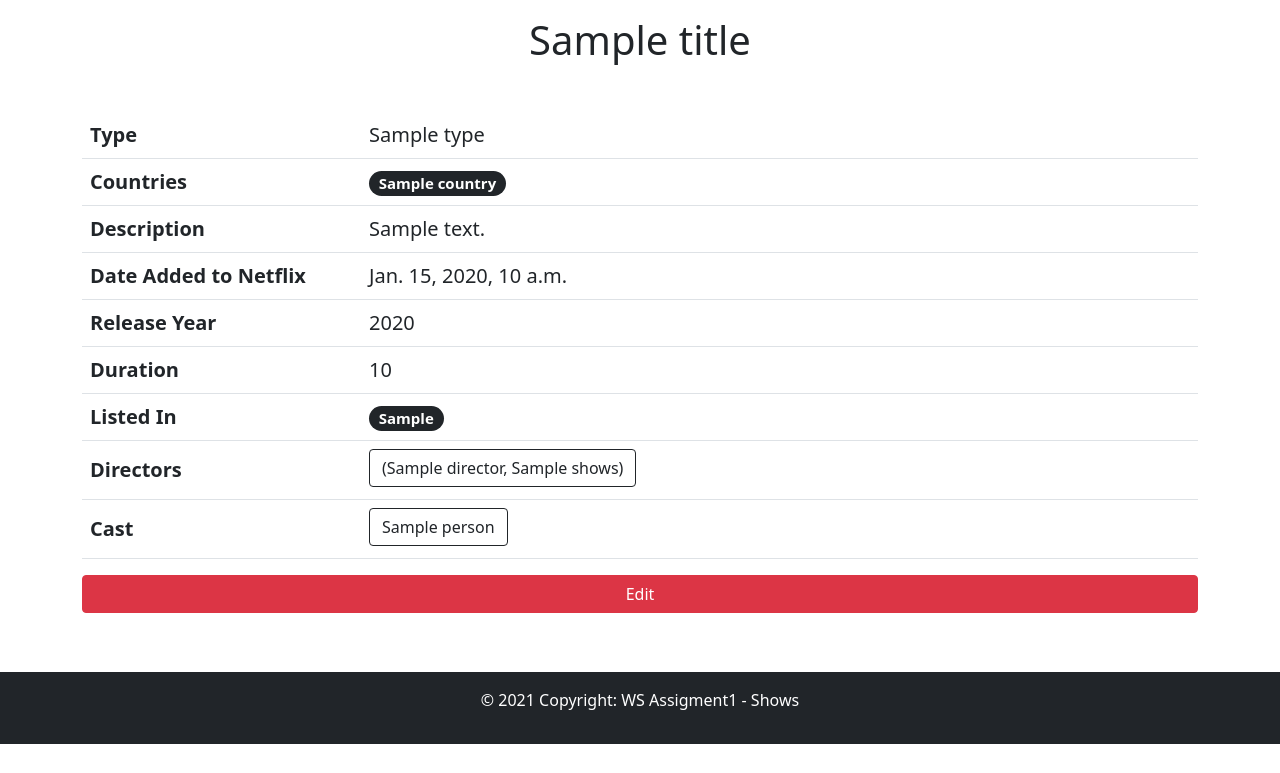
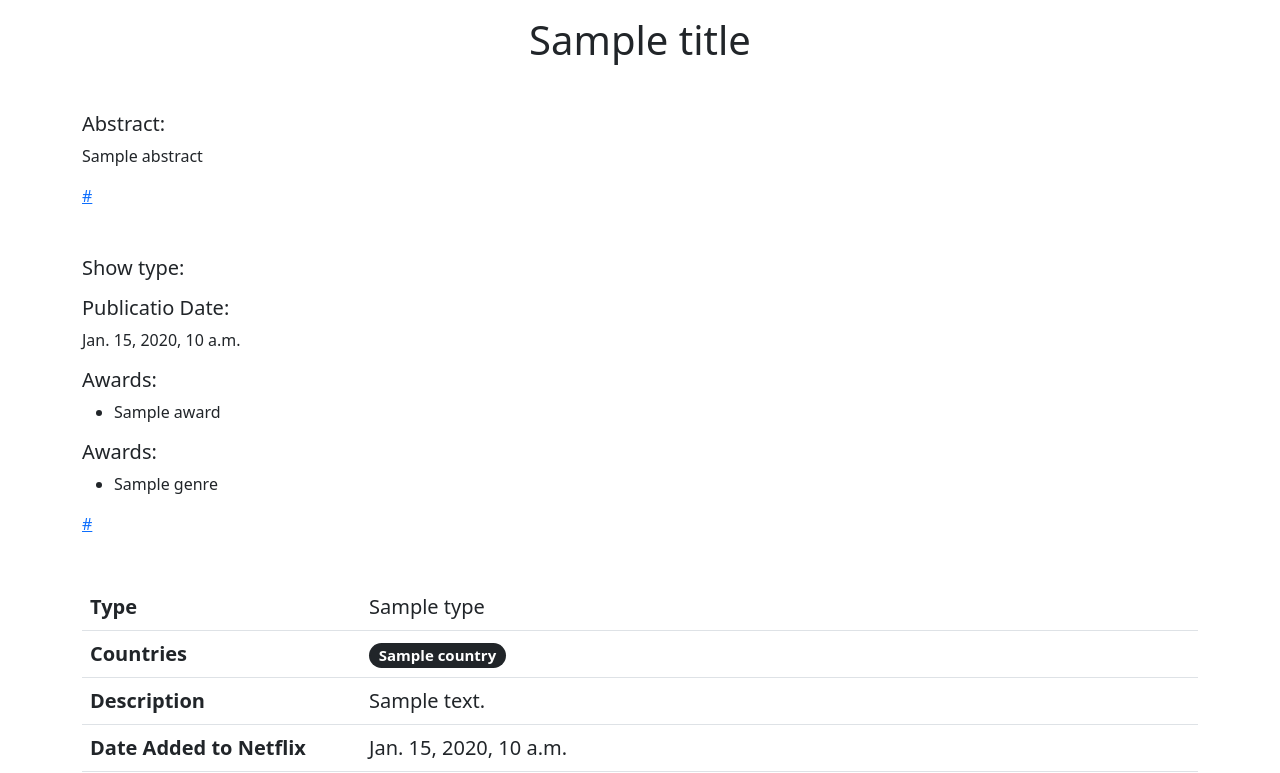
Before and after one commit to diogoandrade1999/WS-Assigment2, a Django app: template app/templates/pages/show.html in a window 1280 px wide. Shown: the part 56-829 px from the top of the page. Before the commit the page ends 800 px from the top, so only its background shows below. Run offline with Django 3.2, Linux system fonts and the light colour scheme; the template is opened without the code that fills it: most values are stand-ins (such as "Sample title", 1, 10 or a date in 2020).

Commit message:
wikidata

```diff
--- a/app/shows/query.py
+++ b/app/shows/query.py
@@ -387,7 +387,6 @@
                                   }
         return results
     except Exception as e:
-        print(e)
         return None
 
 
--- a/app/templates/pages/show.html
+++ b/app/templates/pages/show.html
@@ -9,6 +9,34 @@
 >
     <div class="mt-2 mb-5">
         <h1 class="text-center" property="pred:title">{{title}}</h1>
+    </div>
+
+    <div class="mt-5 mb-5">
+        <h5>Abstract:</h5>
+        <p class="text-justify" property="pred:abstract">{{details.abstract}}</p>
+        <a href="{{details.db_link}}">{{details.db_link}}</a>
+        <br><br><br>
+        <h5>Show type:</h5>
+        <p class="text-justify" property="pred:abstract">{{details2.show_type}}</p>
+        <h5>Publicatio Date:</h5>
+        <p class="text-justify" property="pred:abstract">{{details2.publicatioDate}}</p>
+        <h5>Awards:</h5>
+        <ul>
+        {% for award in details2.awards %}
+            {% if award != "" %}
+                <li class="text-justify" property="pred:abstract">{{award}}</li>
+            {% endif %}
+        {% endfor %}
+        </ul>
+        <h5>Awards:</h5>
+        <ul>
+        {% for genre in details2.genres %}
+            {% if genre != "" %}
+                <li class="text-justify" property="pred:abstract">{{genre}}</li>
+            {% endif %}
+        {% endfor %}
+        </ul>
+        <a href="{{details2.wiki_link}}">{{details2.wiki_link}}</a>
     </div>
 
     <div class="mt-2">
```
Also changed, not shown: app/shows/query_wiki.py (+10 -10 lines), app/shows/views.py (+7 -2 lines), app/templates/pages/person.html (+21 -0 lines).
